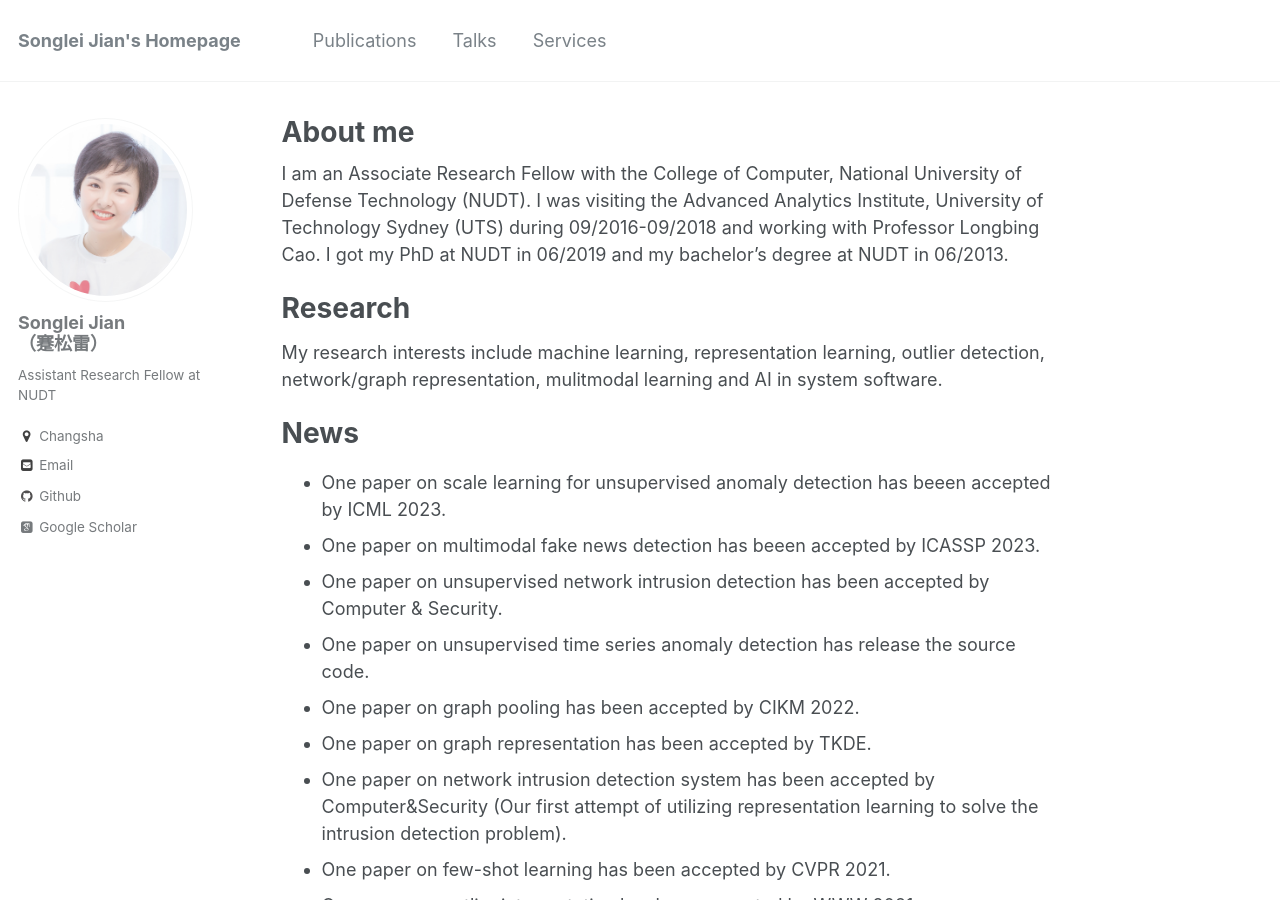
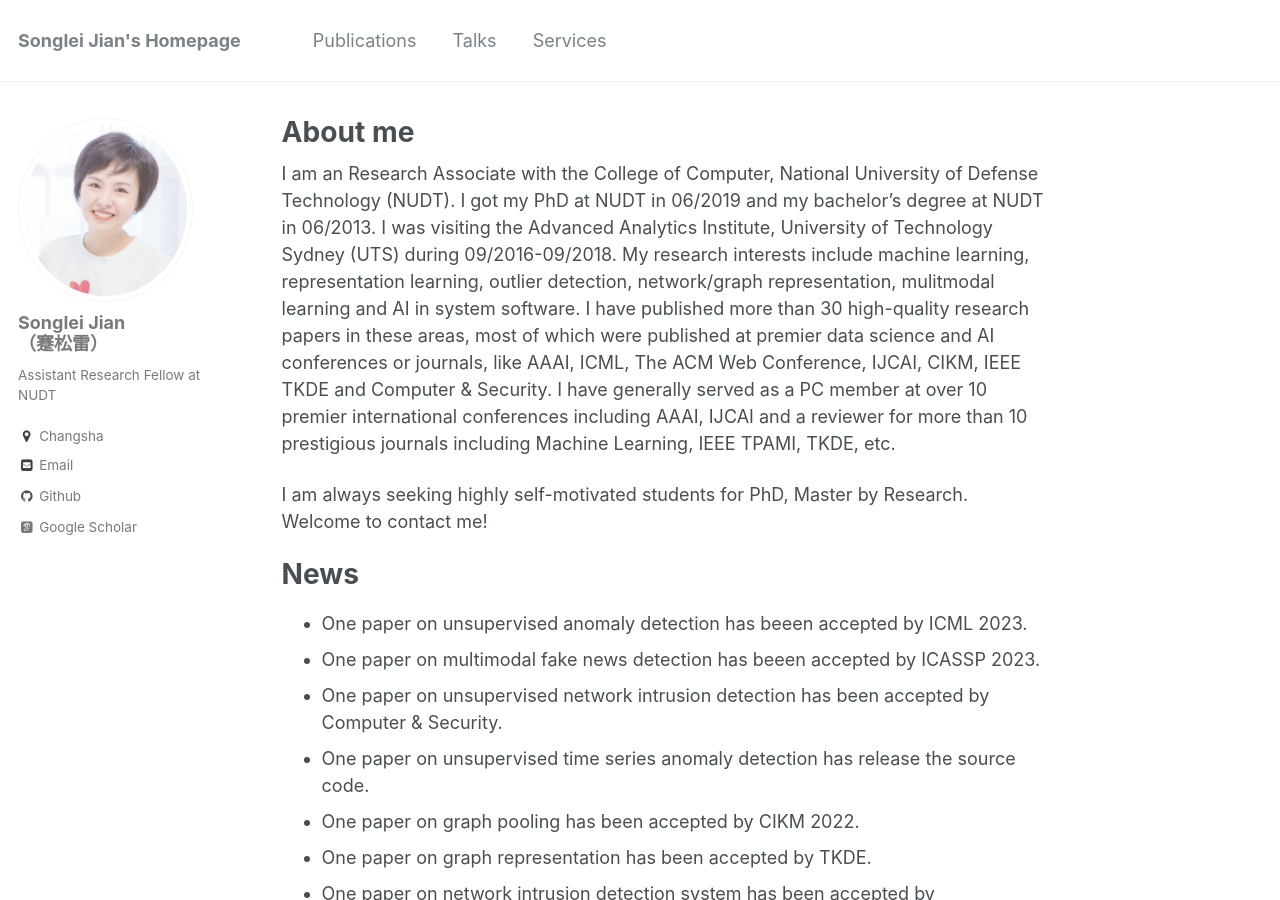
Before and after one commit to jiansonglei/jiansonglei.github.io, a Jekyll site: the page built from _pages/about.md, in a window 1280 px wide and 900 px high. Built offline with Jekyll 4.4.1, drawn with Linux system fonts in a browser that asks for light colours; some web fonts are replaced; a script that is not in the unit is left out.

Commit message:
Update about.md

```diff
--- a/_pages/about.md
+++ b/_pages/about.md
@@ -8,16 +8,14 @@ redirect_from:
   - /about.html
 ---
 
-I am an Associate Research Fellow with the College of Computer, National University of Defense Technology (NUDT). I was visiting the Advanced Analytics Institute, University of Technology Sydney (UTS) during 09/2016-09/2018 and working with Professor Longbing Cao. I got my PhD at NUDT in 06/2019 and my bachelor's degree at NUDT in 06/2013.
+I am an Research Associate with the College of Computer, National University of Defense Technology (NUDT). I got my PhD at NUDT in 06/2019 and my bachelor's degree at NUDT in 06/2013. I was visiting the Advanced Analytics Institute, University of Technology Sydney (UTS) during 09/2016-09/2018. My research interests include machine learning, representation learning, outlier detection, network/graph representation,  mulitmodal learning and AI in system software. I have published more than 30 high-quality research papers in these areas, most of which were published at premier data science and AI conferences or journals, like AAAI, ICML, The ACM Web Conference, IJCAI, CIKM, IEEE TKDE and Computer & Security. I have generally served as a PC member at over 10 premier international conferences including AAAI, IJCAI and a reviewer for more than 10 prestigious journals including Machine Learning, IEEE TPAMI, TKDE, etc.
 
-Research
-========
+I am always seeking highly self-motivated students for PhD, Master by Research. Welcome to contact me!
 
-My research interests include machine learning, representation learning, outlier detection, network/graph representation,  mulitmodal learning and AI in system software.
 
 News
 ========
-* One paper on scale learning for unsupervised anomaly detection has beeen accepted by ICML 2023.
+* One paper on unsupervised anomaly detection has beeen accepted by ICML 2023.
 * One paper on multimodal fake news detection has beeen accepted by ICASSP 2023.
 * One paper on unsupervised network intrusion detection has been accepted by Computer & Security.
 * One paper on unsupervised time series anomaly detection has release the source code.
```
